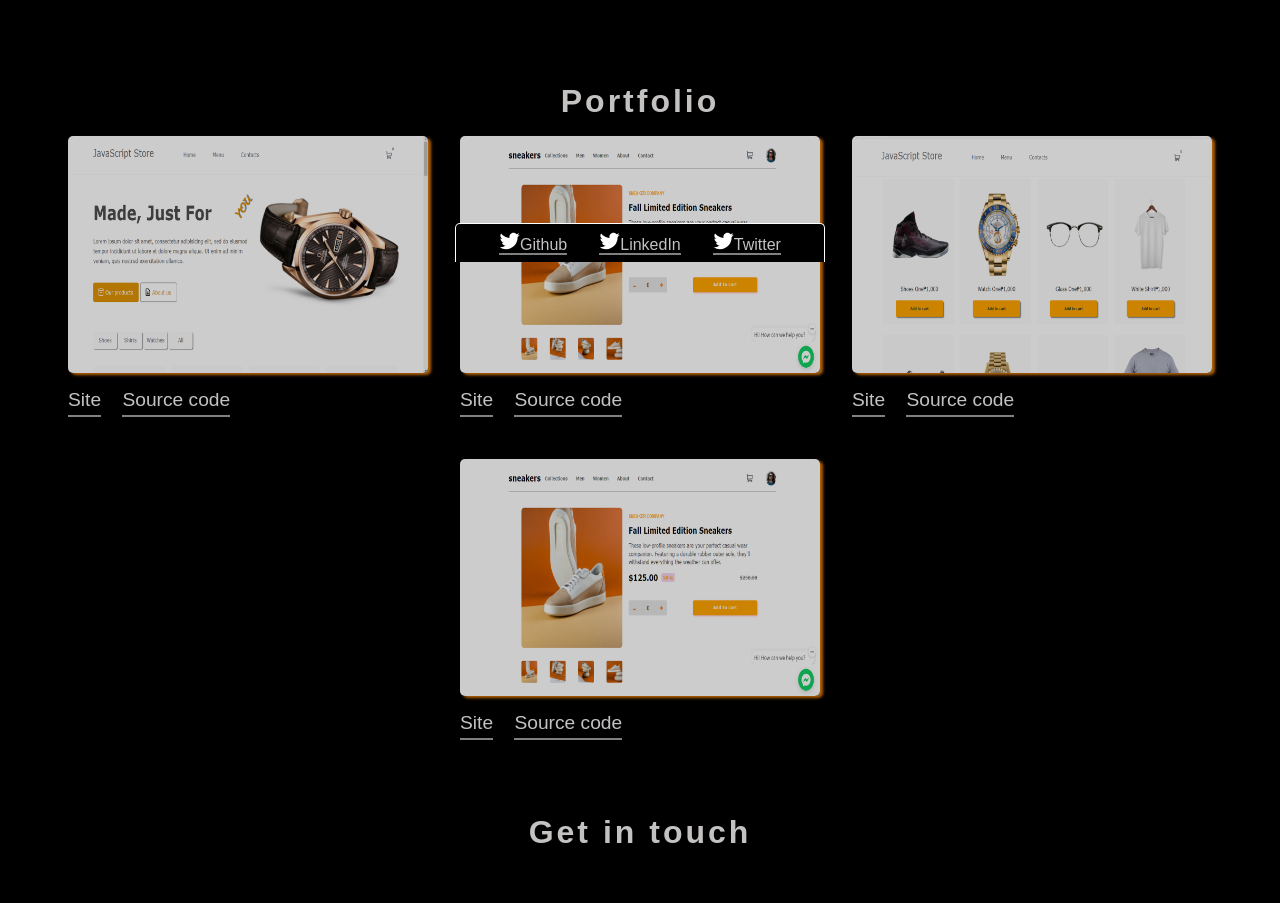
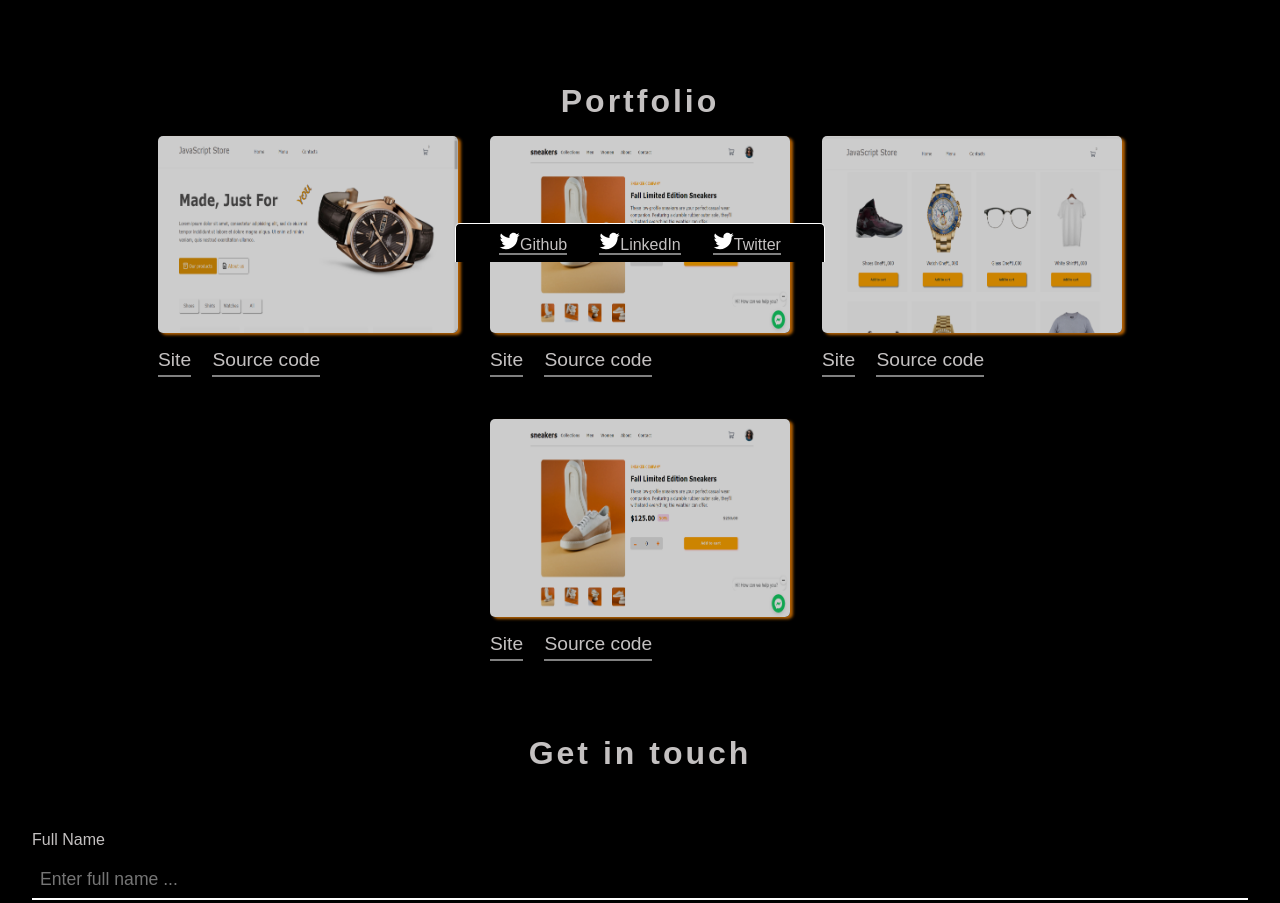
Before and after one commit to itsrealmj/mj-portfolio, a plain HTML site: page index.html in a window 1280 px wide. Shown: the part 538-1441 px from the top of the page. Drawn offline with Linux system fonts and the light colour scheme.

Commit message:
Update index.html

```diff
--- a/index.html
+++ b/index.html
@@ -57,21 +57,21 @@
         <h2>Portfolio</h2>
             <div id="portfolio" class="portfolio">
                 <div class="card">
-                    <img src="./images/store.png" alt="store image" width="360px">
+                    <img src="./images/store.png" alt="store image" width="300px">
                     <div>
                         <a href="https://itsrealmj.github.io/Frontendmentor-EStore/">Site</a>
                         <a href="https://itsrealmj.github.io/Frontendmentor-EStore/">Source code</a>
                     </div>
                 </div>
                 <div class="card">
-                    <img src="./images/frontendmentor.png" alt="store image" width="360px">
+                    <img src="./images/frontendmentor.png" alt="store image" width="300px">
                     <div>
                         <a href="https://itsrealmj.github.io/JavaScript-Store/">Site</a>
                         <a href="https://itsrealmj.github.io/JavaScript-Store/">Source code</a>
                     </div>
                 </div>
                 <div class="card">
-                    <img src="./images/store2.png" alt="store image" width="360px">
+                    <img src="./images/store2.png" alt="store image" width="300px">
                     <div>
                         <a href="https://itsrealmj.github.io/JavaScript-Store/">Site</a>
                         <a href="https://itsrealmj.github.io/JavaScript-Store/">Source code</a>
@@ -79,7 +79,7 @@
                 </div>
 
                 <div class="card">
-                    <img src="./images/frontendmentor.png" alt="store image" width="360px">
+                    <img src="./images/frontendmentor.png" alt="store image" width="300px">
                     <div>
                         <a href="https://itsrealmj.github.io/JavaScript-Store/">Site</a>
                         <a href="https://itsrealmj.github.io/JavaScript-Store/">Source code</a>
```
